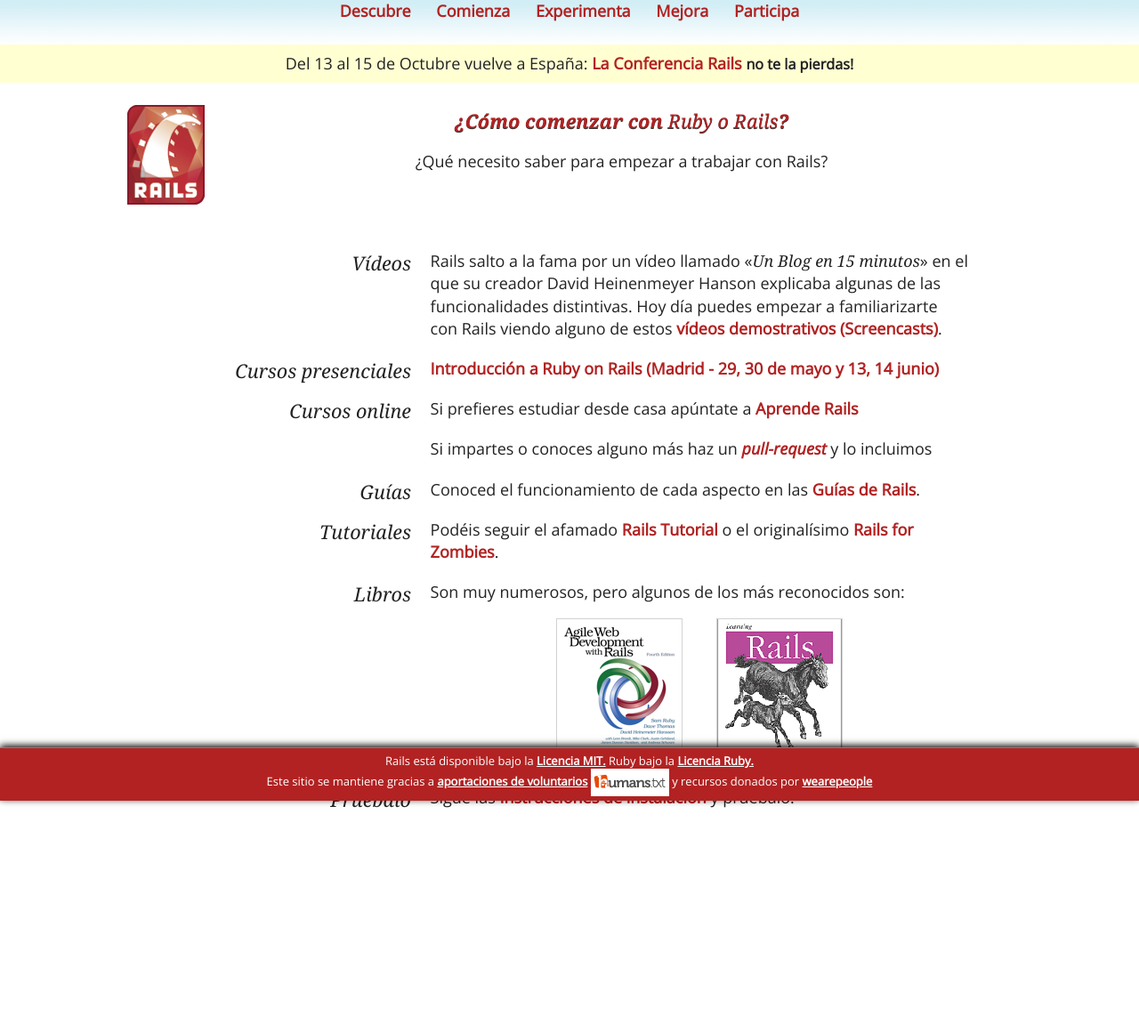
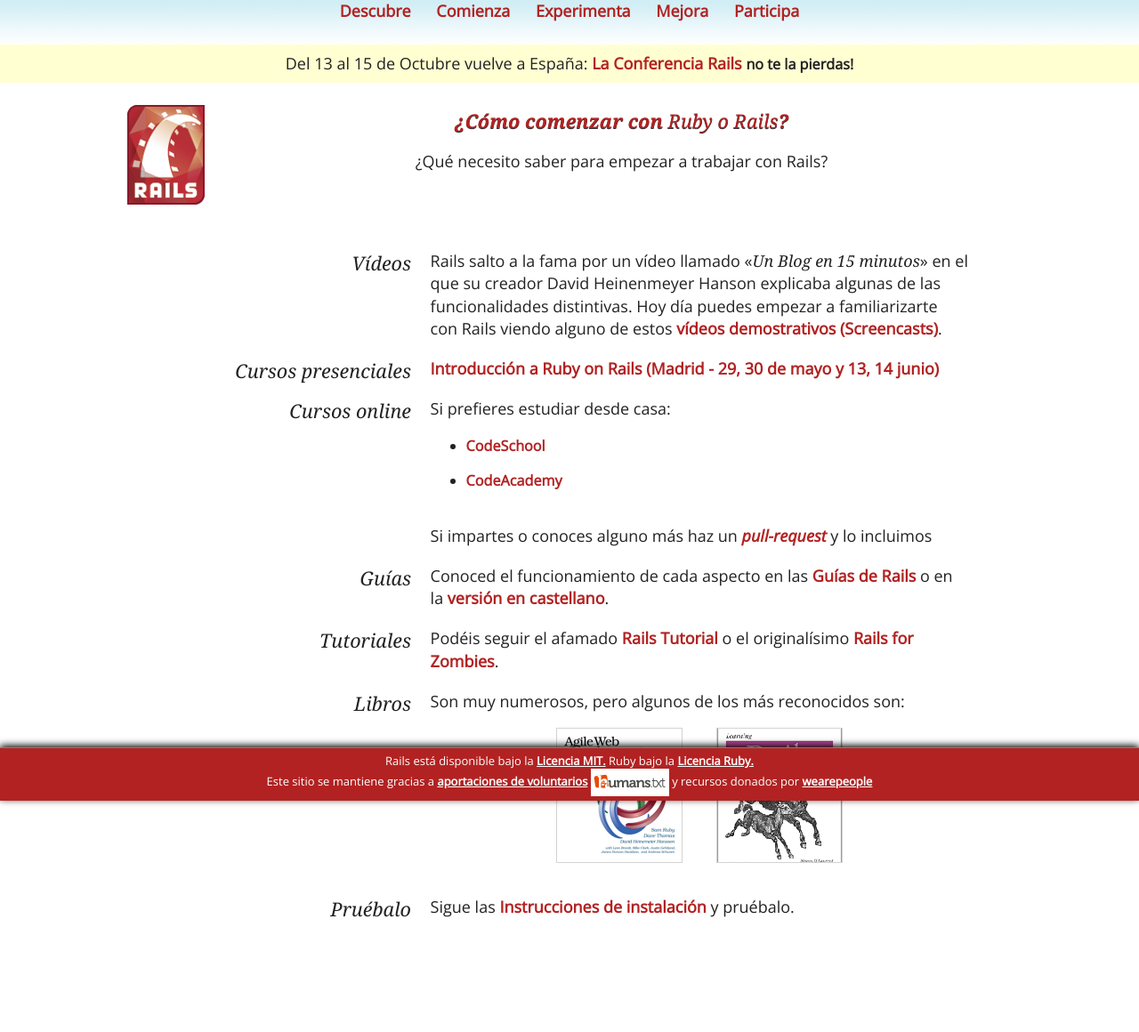
Before and after one commit to rails-es/rails-es.github.io, a Jekyll site: the page built from comienza.html, in a window 1280 px wide. Shown: the whole page at 89% size. Built offline with Jekyll 4.4.1, drawn with Linux system fonts in a browser that asks for light colours; some web fonts are replaced; Markdown is read by kramdown in place of the engine named in the settings; before the commit the page ends 1037 px from its top, so only the background shows below that.

Commit message:
Improve Comienza page, with new links

```diff
--- a/comienza.html
+++ b/comienza.html
@@ -26,12 +26,17 @@
     </a>
     </dd>
     <dt>Cursos online</dt>
-    <dd>Si prefieres estudiar desde casa apúntate a <a href='http://aspgems.com/aprende-rails'>Aprende Rails</a></dd>
+    <dd>Si prefieres estudiar desde casa:
+      <ul>
+        <li><a href="https://www.codeschool.com/learn/ruby" title="codeschool">CodeSchool</a></li>
+        <li><a href="https://www.codecademy.com/learn/learn-rails" title="codeacademy">CodeAcademy</a></li>
+      </ul>
+    </dd>
     <dt>&nbsp;</dt>
     <dd>Si impartes o conoces alguno más haz un <i><a href="https://github.com/aprodeweb/rubyonrails.org.es">pull-request</a></i> y lo incluimos
     </dd>
     <dt>Guías</dt>
-    <dd>Conoced el funcionamiento de cada aspecto en las <a href="http://guides.rubyonrails.org/">Guías de Rails</a>.</dd>
+    <dd>Conoced el funcionamiento de cada aspecto en las <a href="http://guides.rubyonrails.org/">Guías de Rails</a> o en la <a href="http://guiasrails.es/" title="Guias rails en castellano">versión en castellano</a>.</dd>
     <dt>Tutoriales</dt>
     <dd>Podéis seguir el afamado <a href="http://ruby.railstutorial.org/">Rails Tutorial</a>
       o el originalísimo <a href="http://railsforzombies.com">Rails for Zombies</a>.</dd>
```
